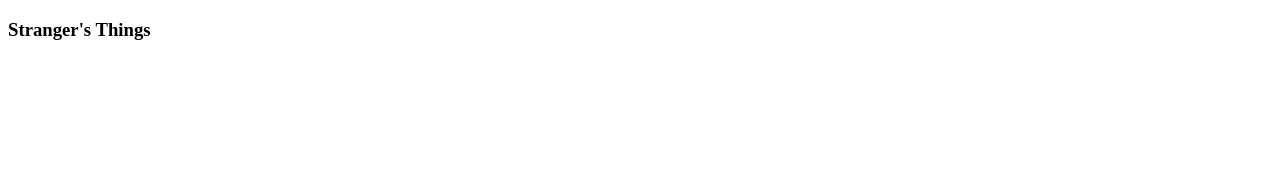
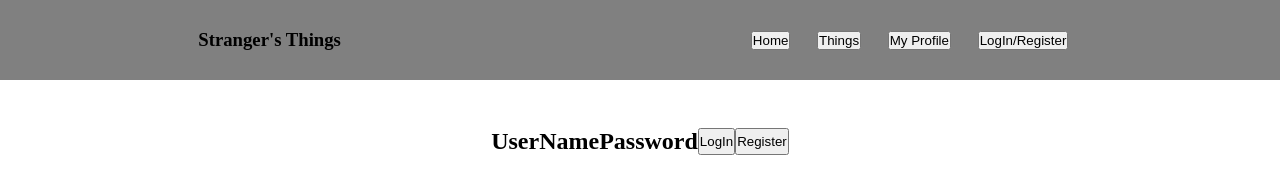
Before and after one commit to TateRedding/StrangersThings, a React app: page /#/login in a window 1280 px wide. Before the commit this address had no page. Built offline with nearby package versions, Linux system fonts and the light colour scheme.

Commit message:
basic styling and created LogIn component and route

```diff
--- a/index.html
+++ b/index.html
@@ -2,6 +2,7 @@
 <html lang="en">
 <head>
     <meta charset="UTF-8">
+    <link rel="stylesheet" href="style.css" >
     <script src="./dist/main.js" defer></script>
     <title>Stranger's Things</title>
 </head>
--- a/src/components/Header.js
+++ b/src/components/Header.js
@@ -1,9 +1,18 @@
 import React from "react";
+import { useNavigate } from "react-router-dom";
+import "../header.css";
 
 const Header = () => {
+    const navigate = useNavigate();
     return (
         <header>
             <h3>Stranger's Things</h3>
+            <nav>
+                <button>Home</button>
+                <button>Things</button>
+                <button>My Profile</button>
+                <button onClick={() => navigate("/login")}>LogIn/Register</button>
+            </nav>
         </header>
     );
 };
--- /dev/null
+++ b/src/components/LogIn.js
@@ -0,0 +1,14 @@
+import React from "react";
+
+const LogIn = () => {
+    return (
+        <main>
+            <h2>UserName</h2>
+            <h2>Password</h2>
+            <button>LogIn</button>
+            <button>Register</button>
+        </main>
+    );
+};
+
+export default LogIn;
--- /dev/null
+++ b/src/header.css
@@ -0,0 +1,11 @@
+header {
+    display: flex;
+    align-items: center;
+    justify-content: space-around;
+    height: 5em;
+    background-color: gray;
+}
+
+header > nav > button {
+    margin: 1em;
+}
--- a/src/index.js
+++ b/src/index.js
@@ -3,6 +3,7 @@
 import { HashRouter, Routes, Route } from "react-router-dom";
 import Header from "./components/Header";
 import Home from "./components/Home";
+import LogIn from "./components/LogIn";
 
 const App = () => {
     return (
@@ -10,6 +11,7 @@
             <Header />
             <Routes>
                 <Route path="/" element={<Home />} />
+                <Route path="/login" element={<LogIn />} />
             </Routes>
         </>
     );
--- /dev/null
+++ b/style.css
@@ -0,0 +1,11 @@
+* {
+    box-sizing: border-box;
+    margin: 0;
+    padding: 0;
+}
+
+main {
+    display: flex;
+    justify-content: center;
+    margin-top: 3em;
+}
```
